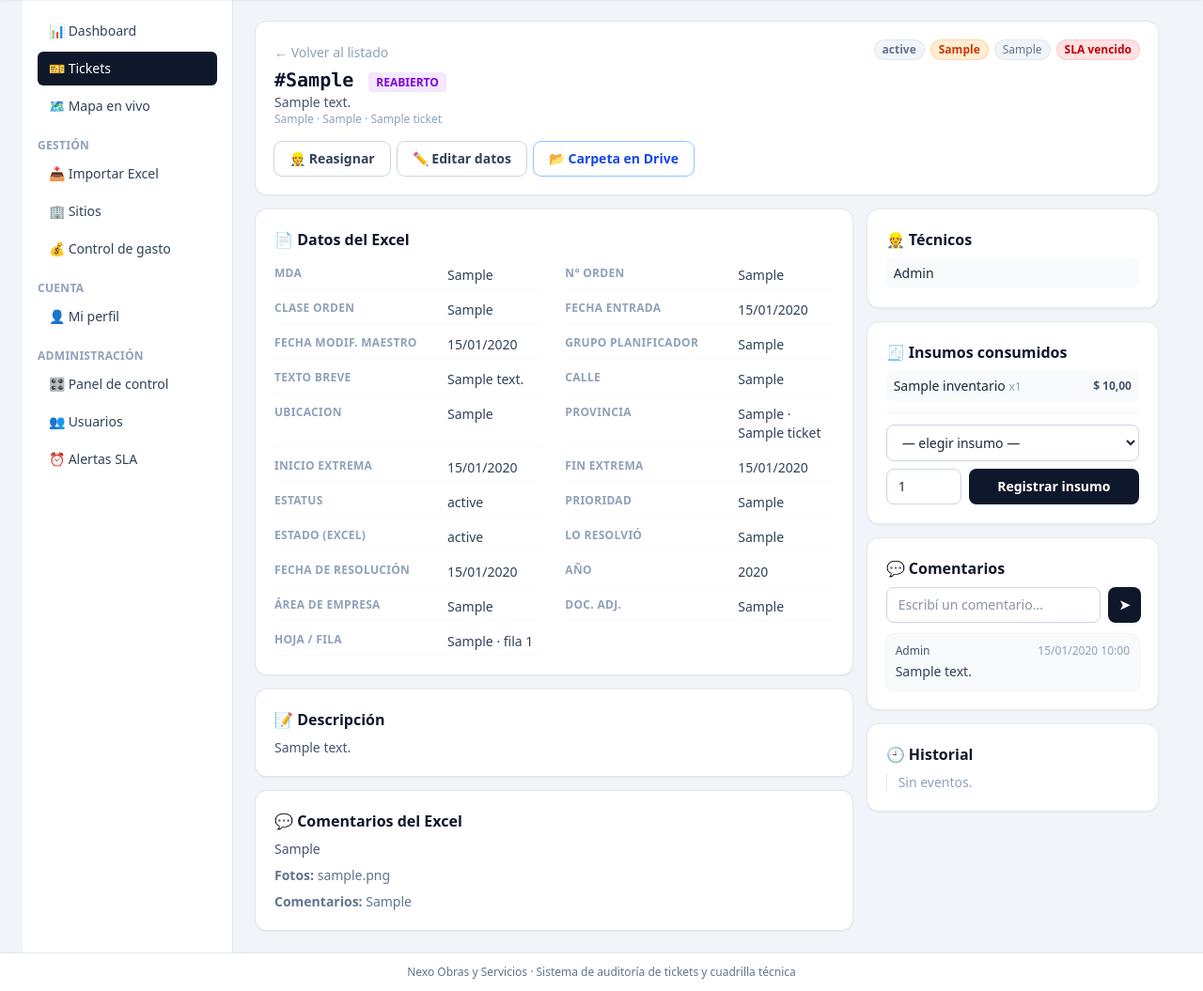
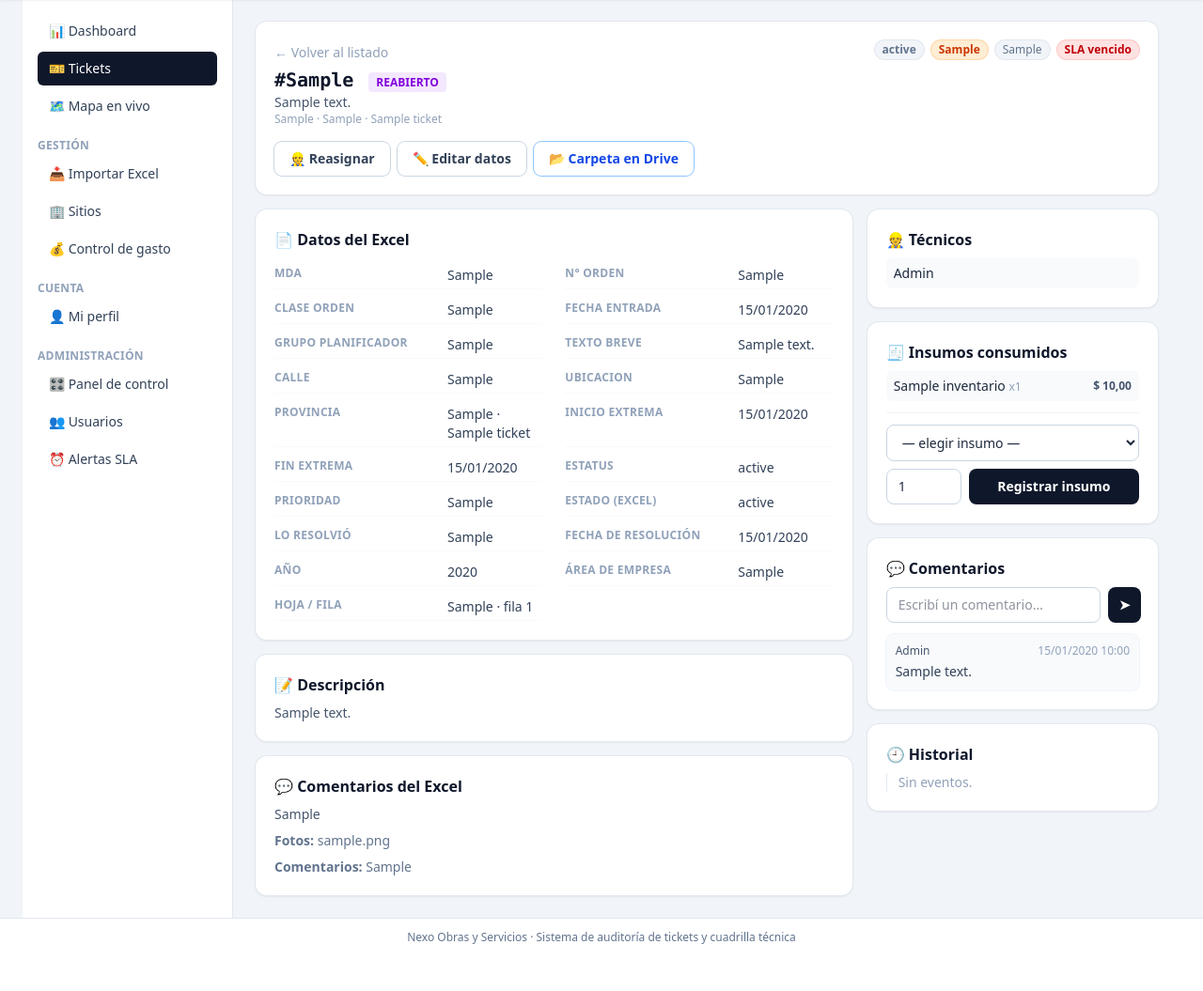
Before and after one commit to AdrielGarcia2001/auditoria-nexo-tickets, a Laravel app: page /tickets/1 in a window 1280 px wide. Shown: the part 57-1112 px from the top of the page at 94% size. After the commit the page ends 1062 px from the top, so only its background shows below. Run offline with Laravel 12, Linux system fonts and the light colour scheme; a user stored in the database is signed in; data comes from the database, SQL or seed files in the repository; tables that the repository leaves empty hold one stand-in row (values such as "Sample post"); style sheets or scripts are compiled from the project's sources; parts of the project's set-up code (start-up, migrations or seed data) failed here and were passed over; some libraries are stand-ins or nearby versions.

Commit message:
refactor(frontend): quitar campos innecesarios de Datos del Excel
- eliminar FECHA MODIF. MAESTRO y DOC. ADJ.

```diff
--- a/resources/views/livewire/detalle-ticket.blade.php
+++ b/resources/views/livewire/detalle-ticket.blade.php
@@ -130,7 +130,6 @@
                             'N° ORDEN' => $ticket->numero_orden,
                             'CLASE ORDEN' => $ticket->clase_orden,
                             'FECHA ENTRADA' => $ticket->fecha_entrada?->format('d/m/Y'),
-                            'FECHA MODIF. MAESTRO' => $ticket->fecha_modificacion_maestro?->format('d/m/Y'),
                             'GRUPO PLANIFICADOR' => $ticket->grupo_planificador,
                             'TEXTO BREVE' => $ticket->texto_breve,
                             'CALLE' => $ticket->calle,
@@ -145,7 +144,6 @@
                             'FECHA DE RESOLUCIÓN' => $ticket->fecha_resolucion?->format('d/m/Y'),
                             'AÑO' => $ticket->anio,
                             'ÁREA DE EMPRESA' => $ticket->area_empresa,
-                            'DOC. ADJ.' => $ticket->doc_adjunto,
                             'HOJA / FILA' => ($ticket->origen_hoja ? $ticket->origen_hoja.' · fila '.$ticket->fila_origen : null),
                         ];
                     @endphp
```
